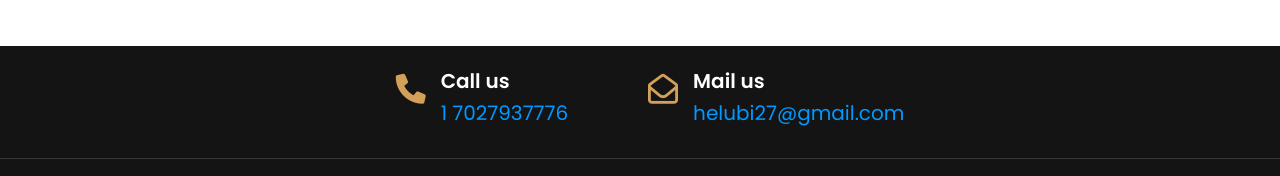
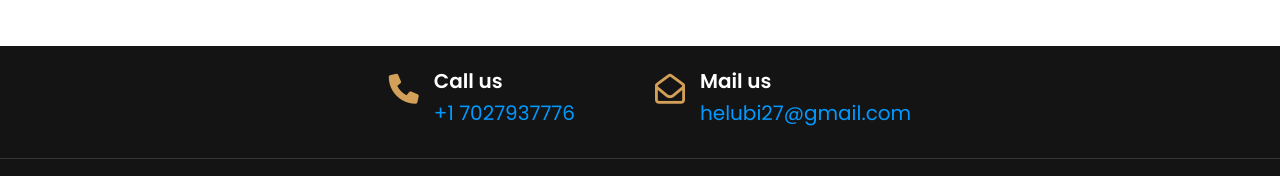
Before and after one commit to Juanhmdev/sondraia-boards, a plain HTML site: page products/miniboards.html in a window 1280 px wide. Shown: the part 1934-2110 px from the top of the page. Drawn offline with nearby package versions, Linux system fonts and the light colour scheme; a web font is replaced by a local one.

Commit message:
arreglo 2

```diff
--- a/products/miniboards.html
+++ b/products/miniboards.html
@@ -132,7 +132,7 @@
                 <i class="fas fa-phone"></i>
                 <div class="cta-text">
                   <h4>Call us</h4>
-                  <span>1 7027937776</span>
+                  <span><a href="tel:+1 7027937776"></a>+1 7027937776</span>
                 </div>
               </div>
             </div>
```
